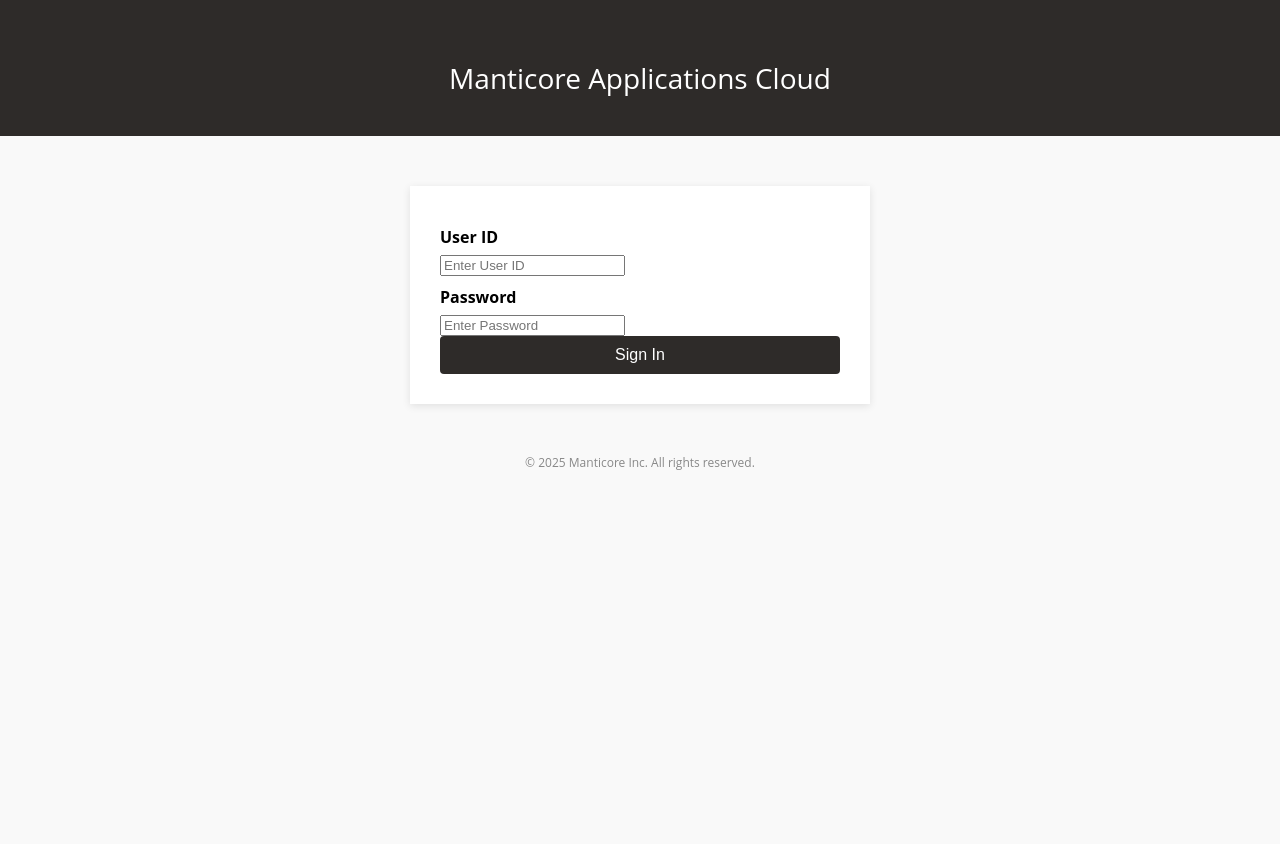
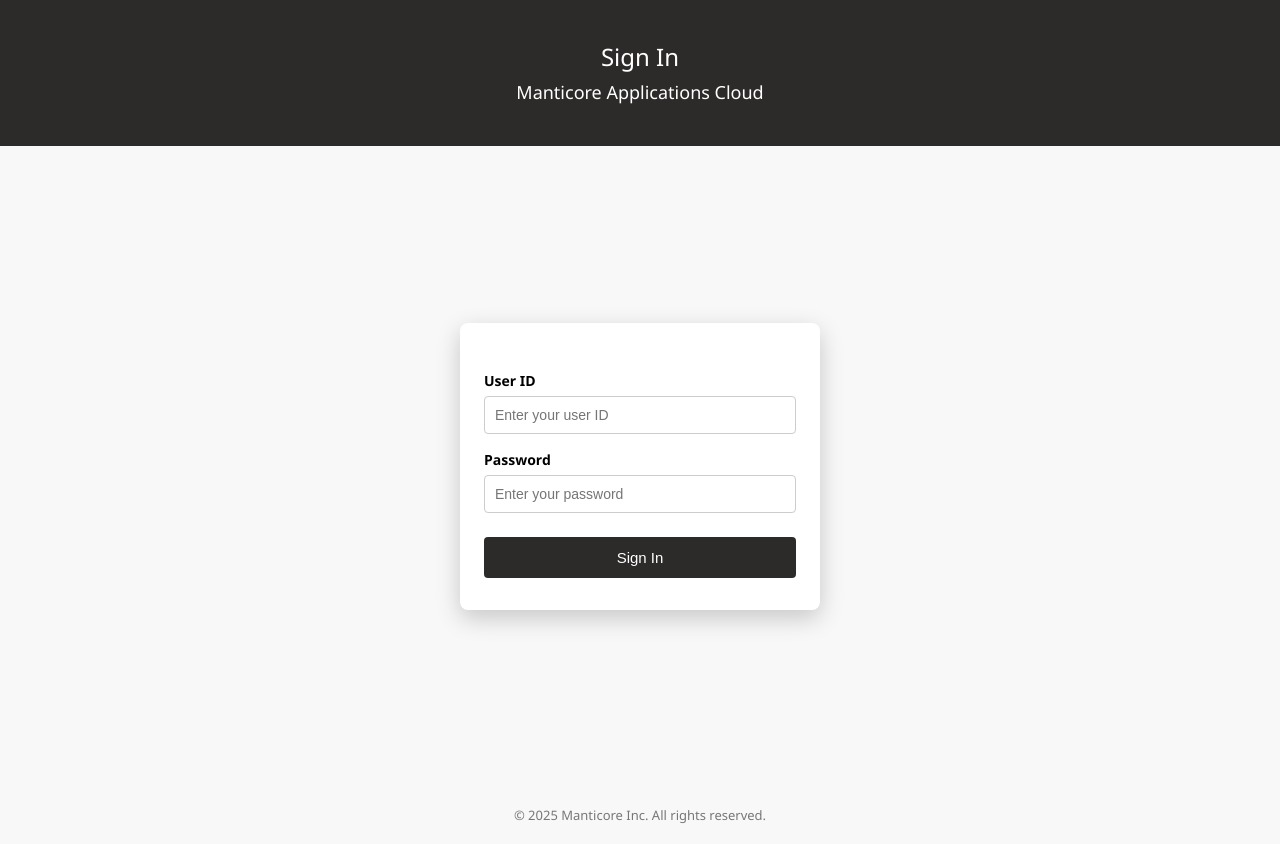
Before and after one commit to RishabhRakshit1947/Oracle-HCM-Sim, a plain HTML site: page index.html in a window 1280 px wide. Before the commit the page ends 800 px from the top, so only its background shows below. Drawn offline with Linux system fonts and the light colour scheme.

Commit message:
Update index.html

```diff
--- a/index.html
+++ b/index.html
@@ -2,103 +2,115 @@
 <html lang="en">
 <head>
   <meta charset="UTF-8" />
-  <meta name="viewport" content="width=device-width, initial-scale=1.0"/>
+  <meta name="viewport" content="width=device-width, initial-scale=1.0" />
   <title>Sign In | Manticore Applications Cloud</title>
   <style>
+    * {
+      box-sizing: border-box;
+    }
+
     body {
       margin: 0;
-      font-family: 'Open Sans', sans-serif;
-      background-color: #f9f9f9;
+      font-family: "Segoe UI", Roboto, "Helvetica Neue", Arial, sans-serif;
+      background-color: #f8f8f8;
     }
 
     .header {
-      background-color: #2e2b29;
+      background-color: #2d2a2a;
       color: white;
-      padding: 40px 0 20px 0;
+      padding: 40px 20px;
       text-align: center;
-    }
-
-    .header h1 {
-      font-size: 28px;
-      font-weight: normal;
+      font-size: 1.5em;
+      font-weight: 500;
     }
 
     .login-container {
-      max-width: 400px;
-      margin: 50px auto;
-      padding: 30px;
-      background-color: white;
-      box-shadow: 0px 2px 8px rgba(0, 0, 0, 0.1);
+      display: flex;
+      justify-content: center;
+      align-items: center;
+      height: calc(100vh - 160px);
     }
 
-    label {
-      display: block;
-      margin: 10px 0 5px;
-      font-weight: bold;
+    .login-box {
+      background-color: #ffffff;
+      border-radius: 8px;
+      box-shadow: 0 8px 24px rgba(0, 0, 0, 0.2);
+      width: 360px;
+      padding: 32px 24px;
     }
 
-    input[type=\"text\"], input[type=\"password\"] {
-      width: 100%;
-      padding: 10px;
-      margin-bottom: 15px;
-      border-radius: 4px;
-      border: 1px solid #ccc;
+    .login-box label {
+      font-weight: 600;
+      display: block;
+      margin-top: 16px;
+      margin-bottom: 6px;
       font-size: 14px;
     }
 
-    .login-button {
+    .login-box input[type="text"],
+    .login-box input[type="password"] {
       width: 100%;
       padding: 10px;
-      background-color: #2e2b29;
+      border: 1px solid #ccc;
+      border-radius: 4px;
+      font-size: 14px;
+    }
+
+    .login-box button {
+      width: 100%;
+      background-color: #2d2a2a;
       color: white;
+      font-size: 15px;
+      padding: 12px;
+      margin-top: 24px;
       border: none;
-      font-size: 16px;
       border-radius: 4px;
       cursor: pointer;
     }
 
-    .login-button:hover {
-      background-color: #444;
+    .login-box button:hover {
+      background-color: #1e1c1c;
     }
 
     .footer {
-      margin-top: 20px;
       text-align: center;
-      font-size: 12px;
-      color: #888;
+      font-size: 13px;
+      color: #777;
+      padding: 20px;
     }
   </style>
 </head>
 <body>
   <div class="header">
-    <h1>Manticore Applications Cloud</h1>
+    Sign In<br />
+    <span style="font-size: 18px; font-weight: 400">Manticore Applications Cloud</span>
   </div>
 
   <div class="login-container">
-    <label for="user-id">User ID</label>
-    <input type="text" id="user-id" placeholder="Enter User ID" />
+    <div class="login-box">
+      <label for="user-id">User ID</label>
+      <input type="text" id="user-id" placeholder="Enter your user ID" />
 
-    <label for="password">Password</label>
-    <input type="password" id="password" placeholder="Enter Password" />
+      <label for="password">Password</label>
+      <input type="password" id="password" placeholder="Enter your password" />
 
-    <button class="login-button" onclick="login()">Sign In</button>
+      <button onclick="loginUser()">Sign In</button>
+    </div>
   </div>
 
   <div class="footer">
-    &copy; 2025 Manticore Inc. All rights reserved.
+    © 2025 Manticore Inc. All rights reserved.
   </div>
 
   <script>
-    function login() {
-      const userId = document.getElementById('user-id').value.trim();
-      const password = document.getElementById('password').value.trim();
-
-      if (userId && password) {
-        sessionStorage.setItem('username', userId);
-        window.location.href = 'dashboard.html';
-      } else {
-        alert('Please enter both User ID and Password.');
+    function loginUser() {
+      const username = document.getElementById("user-id").value.trim();
+      if (!username) {
+        alert("Please enter a valid User ID.");
+        return;
       }
+      sessionStorage.setItem("username", username);
+      window.location.href = "dashboard.html";
     }
   </script>
 </body>
```
